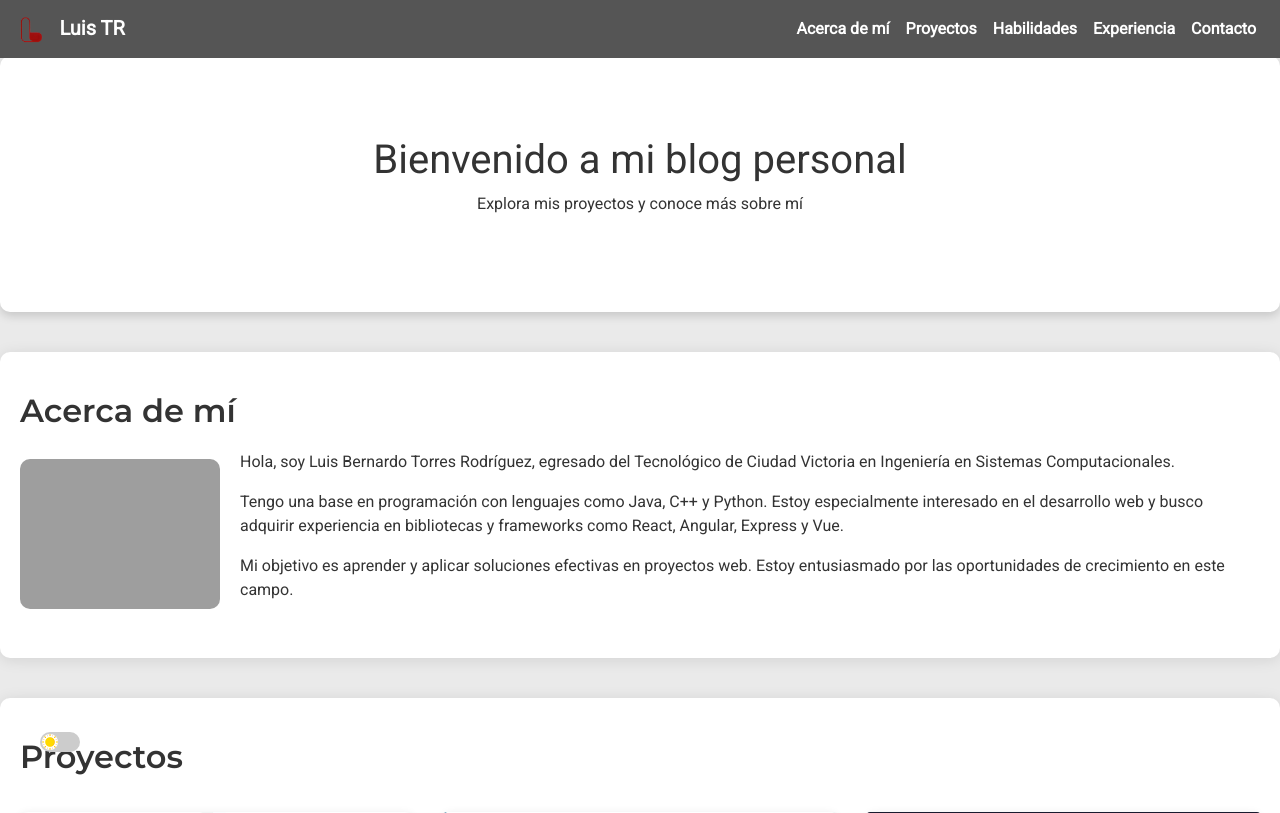
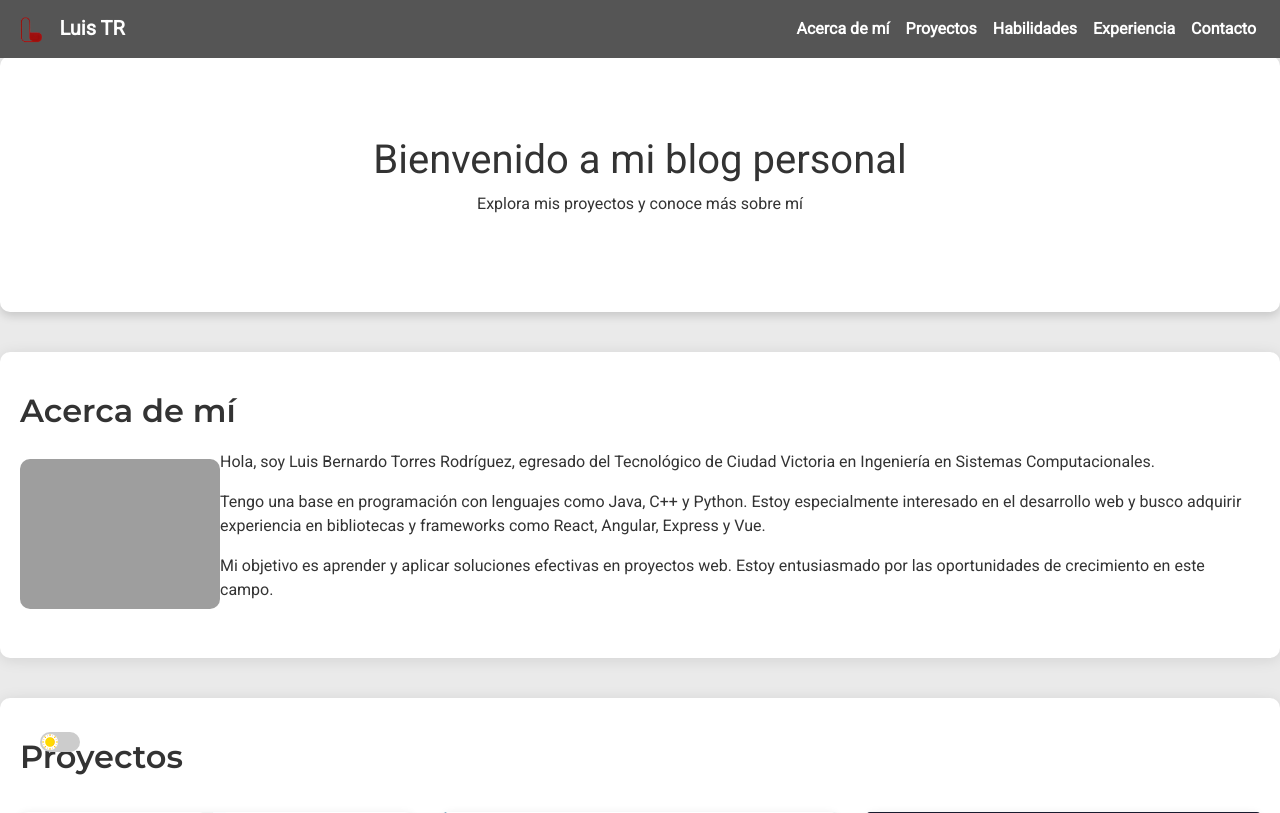
Before and after one commit to LuisTRdz/listado-de-proyectos, a PHP site: page / in a window 1280 px wide. Shown: the top 813 px of the page. Run offline with PHP 8.4, Linux system fonts and the light colour scheme; some libraries are stand-ins or nearby versions; grey boxes are pictures that could not be loaded.

Commit message:
Update styles.css

```diff
--- a/css/styles.css
+++ b/css/styles.css
@@ -202,12 +202,6 @@ body {
             left: 20px;
             z-index: 1000;
         }
-.about-container {
-    display: flex;
-    align-items: center;
-    justify-content: flex-start;
-    gap: 20px; /* Espaciado entre imagen y texto */
-}
 
 .profile-image {
     max-width: 200px; /* Ajusta el tamaño de la imagen */
```
